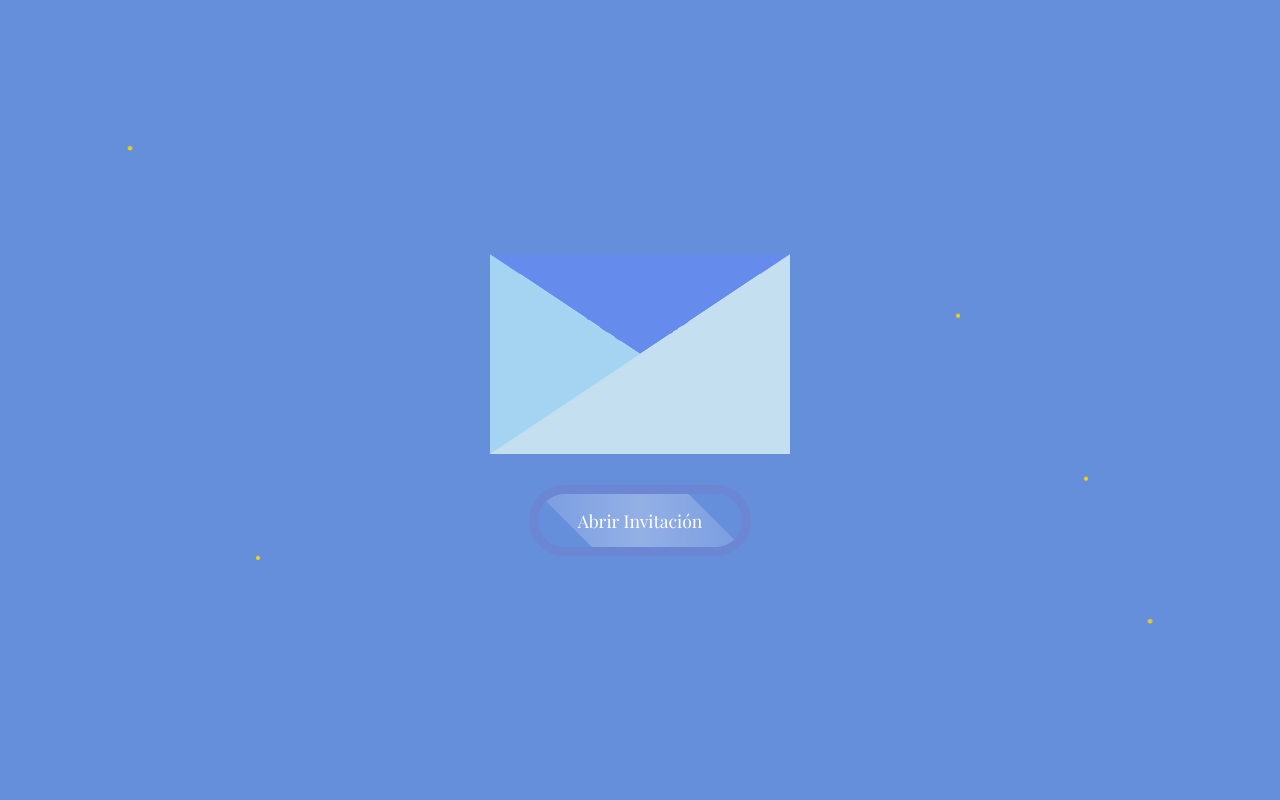
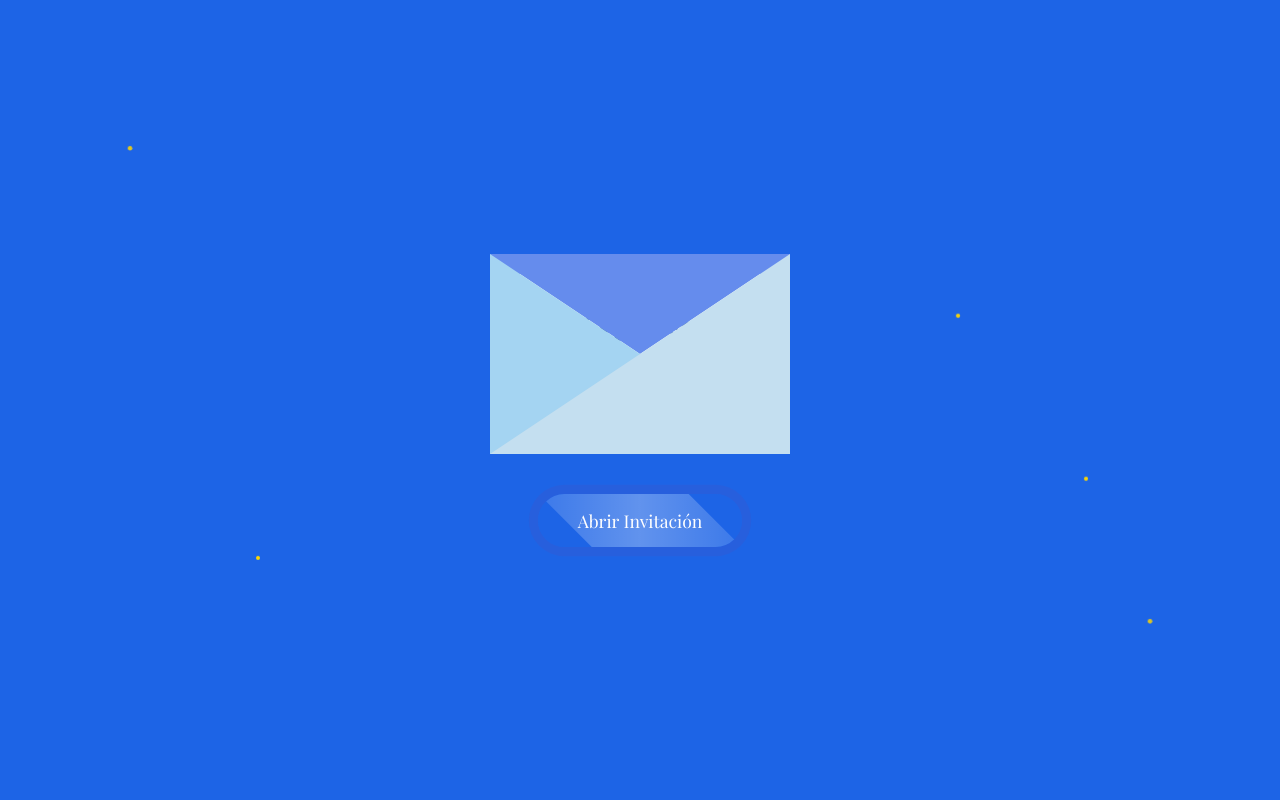
Before and after one commit to miguel-cortinas/Megan, a plain HTML site: page index.html in a window 1280 px wide. Shown: the top 800 px of the page. Drawn offline with nearby package versions, Linux system fonts and the light colour scheme; grey boxes are pictures that could not be loaded.

Commit message:
ahora si azules

```diff
--- a/styles.css
+++ b/styles.css
@@ -7,7 +7,7 @@
     --text-light: #666;
     --white: #fff;
     --black: #000;
-    --gradient: linear-gradient(135deg, #658EDB 0%, #658EDB 50%, #658EDB 100%);
+    --gradient: linear-gradient(135deg, #1d64e6 0%, #1d64e6 50%, #1d64e6 100%);
     --shadow: 0 10px 30px rgba(0, 0, 0, 0.1);
     --border-radius: 15px;
 }
@@ -67,7 +67,7 @@ body {
 .wrapper {
     height: 200px;
     width: 300px;
-    background-color: #1758fc;
+    background-color: #658CED;
     position: relative;
     display: flex;
     justify-content: center;
```
